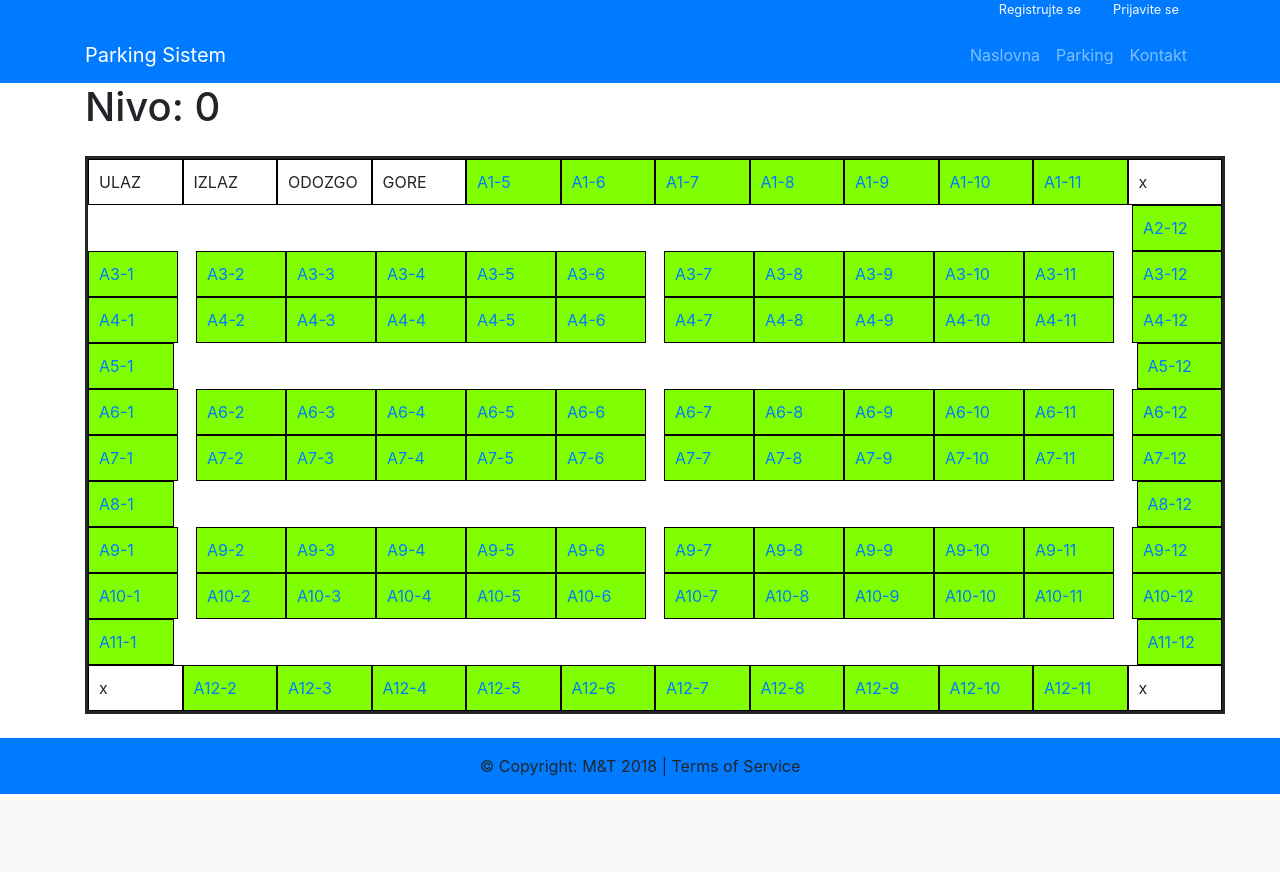
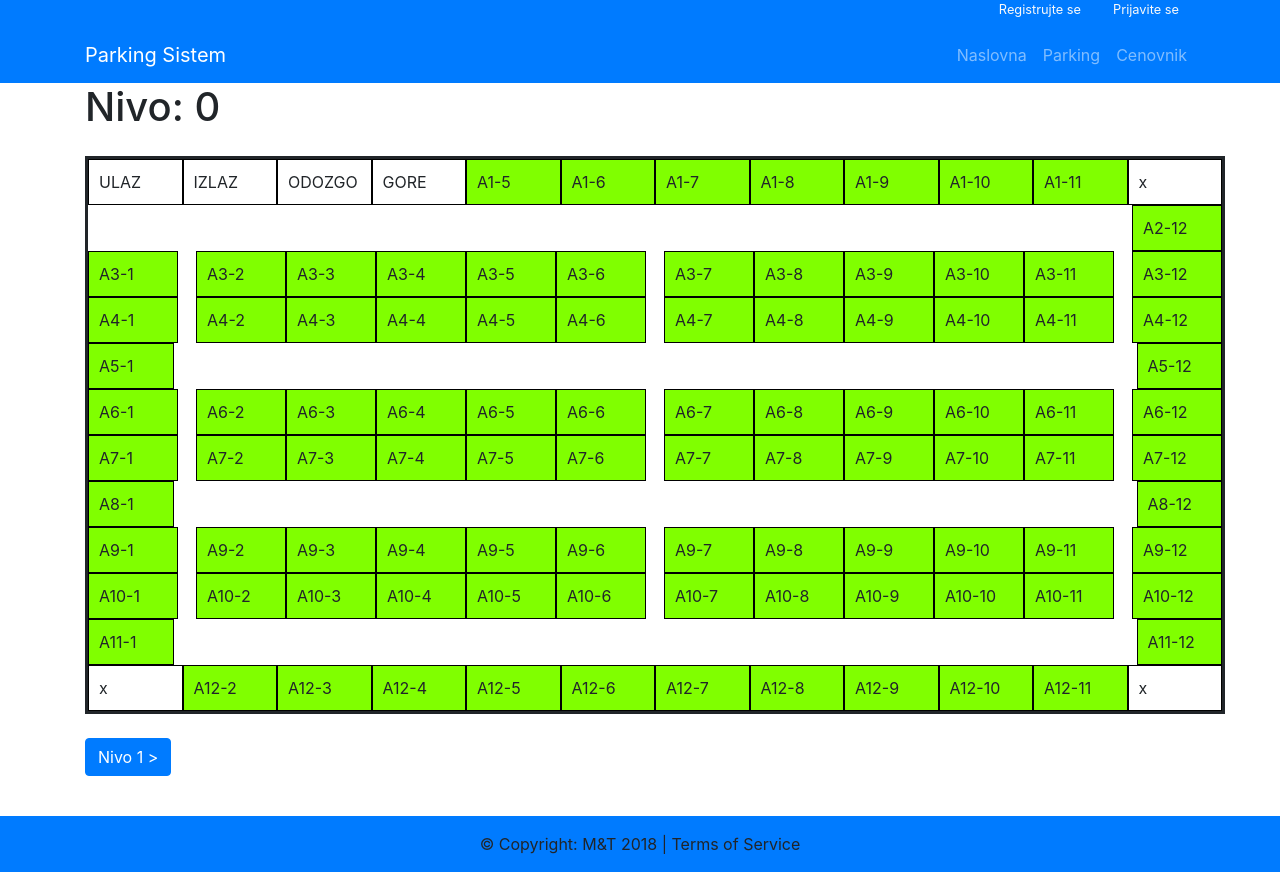
Before and after one commit to Toma1997/Parking-Sistem, a PHP site: page /index.php?stranica=parking&nivo=0 in a window 1280 px wide. Before the commit the page ends 794 px from the top, so only its background shows below. Run offline with PHP 8.4, Linux system fonts and the light colour scheme; data comes from the database, SQL or seed files in the repository.

Commit message:
Gotovo kompletno mapiranje parkinga, ispravka reserve preko url i jos neke sitnice

```diff
--- a/index.php
+++ b/index.php
@@ -40,10 +40,6 @@ switch ($stranica) {
 		include('templates/Client/parking.php');
 		break;
 	case 'reserve' :
-	/*
-	* NAPOMENA: u slucaj direktnog upisa http://localhost/Parking-Sistem/index.php?stranica=reserve javlja se greska
-	* Notice: Undefined index: floor in C:\xampp\htdocs\Parking-Sistem\templates\client\reserve.php on line 4
-	*/
 		anonimac();
 		include('templates/Client/reserve.php');
 		break;
--- a/parking.sql
+++ b/parking.sql
@@ -10,7 +10,7 @@ Target Server Type    : MYSQL
 Target Server Version : 50719
 File Encoding         : 65001
 
-Date: 2018-11-05 01:45:03
+Date: 2018-11-05 04:34:05
 */
 
 SET FOREIGN_KEY_CHECKS=0;
--- a/templates/Client/parking.php
+++ b/templates/Client/parking.php
@@ -1,12 +1,20 @@
 <?php
 
+$nivo = (int)$_GET['nivo'];
+
+if($nivo < 0){
+    $nivo = 0;
+}
+if($nivo > 3){
+    $nivo = 3;
+}
 include("./kernel/database_wrapper.php");
 $db = new Database("parking");
 $db->Connect();
-$db->prikaziParking(0);
+$db->prikaziParking($nivo);
 
 ?>
-<h1> Nivo: 0</h1>
+<h1> Nivo: <?php echo $nivo;?></h1>
 <style>
 .col {
 	 border: 0.5px solid black;
@@ -16,7 +24,6 @@ $db->prikaziParking(0);
 </style>
 <div class="container" style="width:1300px; margin-top: 25px;border-style: solid;">
 
-	<?php if (isset($_SESSION['ADMIN'])):?>
 	<?php while($row = $db->getResult()->fetch_assoc()) {
 
             $color= ($row["occupied"] == '1') ? '#ff4d4d' : '#80ff00';
@@ -24,60 +31,131 @@ $db->prikaziParking(0);
             switch($row['place']){
                 case '1': ?>
                 <div class="row">
-                    <div class="col " style=<?php echo "background-color:".$color?> <?php echo $info; ?> ><?php echo $row["sector"]."-".$row["place"];?></div>
+
+                    <div class="col " style=<?php echo "background-color:".$color?> <?php if (isset($_SESSION['ADMIN'])) {echo $info; }?>>
+                    <?php if (isset($_SESSION['CLIENT'])){?>
+                        <a href="index.php?stranica=reserve<?php echo "&"."floor=".$row["floor"]."&"."sector=".$row["sector"]."&"."place=".$row["place"];?>">
+                        <?php } echo $row["sector"]."-".$row["place"];
+                        if(isset($_SESSION['CLIENT'])) {?></a><?php } ?></div>
+
                 <?php break;
 
+                case '3':
+
+                if($row['sector'] == 'D1'){ ?>
+                <div class="row">
+                    <div class="col">ODOZDO</div><div class="col">DOLE</div>
+                <?php   }  ?>
+
+                <div class="col " style=<?php echo "background-color:".$color?> <?php if (isset($_SESSION['ADMIN'])) {echo $info; }?>>
+                    <?php if (isset($_SESSION['CLIENT'])){?>
+                        <a href="index.php?stranica=reserve<?php echo "&"."floor=".$row["floor"]."&"."sector=".$row["sector"]."&"."place=".$row["place"];?>">
+                        <?php } echo $row["sector"]."-".$row["place"];
+                        if(isset($_SESSION['CLIENT'])) {?></a><?php } ?></div>
+
+                <?php   break;
+
                 case '5':
+
                     if($row['sector'] == 'A1'){ ?>
                     <div class="row">
                         <div class="col">ULAZ</div><div class="col">IZLAZ</div><div class="col">ODOZGO</div><div class="col">GORE</div>
-        <?php   } ?>
-                <div class="col" style=<?php echo "background-color:".$color?> <?php echo $info; ?>><?php echo $row["sector"]."-".$row["place"];?></div>
+            <?php   }
+
+                    if($row['sector'] == 'B1' || $row['sector'] == 'C1'){ ?>
+                    <div class="row">
+                        <div class="col">ODOZDO</div><div class="col">DOLE</div><div class="col">ODOZGO</div><div class="col">GORE</div>
+            <?php   } ?>
+
+                    <div class="col " style=<?php echo "background-color:".$color?> <?php if (isset($_SESSION['ADMIN'])) {echo $info; }?>>
+                        <?php if (isset($_SESSION['CLIENT'])){?>
+                            <a href="index.php?stranica=reserve<?php echo "&"."floor=".$row["floor"]."&"."sector=".$row["sector"]."&"."place=".$row["place"];?>">
+                            <?php } echo $row["sector"]."-".$row["place"];
+                            if(isset($_SESSION['CLIENT'])) {?></a><?php } ?></div>
+
         <?php   break;
 
-                case '12': ?>
-            <?php   if($row["sector"] == 'A5' || $row["sector"] == 'A8' || $row["sector"] == 'A11'){ //prolaz za vozila horizontalno ?>
+                case '12':
+
+                   if($row["sector"] == 'A5' || $row["sector"] == 'A8' || $row["sector"] == 'A11' ||
+                   $row["sector"] == 'B5' || $row["sector"] == 'B8' || $row["sector"] == 'B11' ||
+                   $row["sector"] == 'C5' || $row["sector"] == 'C8' || $row["sector"] == 'C11' ||
+                   $row["sector"] == 'D5' || $row["sector"] == 'D8' || $row["sector"] == 'D11'){ //prolaz za vozila horizontalno ?>
                         <div class="col-0.5">&nbsp;&nbsp;&nbsp;&nbsp;</div>
                         <div class="col-10">&nbsp;</div>
-            <?php   } else if($row["sector"] == 'A2'){ ?>
+            <?php   } else if($row["sector"] == 'A2' || $row["sector"] == 'B2' || $row["sector"] == 'C2' || $row["sector"] == 'D2'){ ?>
                     <div class="row">
                         <div class="col-11">&nbsp;</div>
                         <div class="col-0.5">&nbsp;</div>
             <?php   } else { ?>
                         <div class="col-0.5">&nbsp;&nbsp;&nbsp;&nbsp;</div>
             <?php   } ?>
-                    <div class="col" style=<?php echo "background-color:".$color?> <?php echo $info; ?>><?php echo $row["sector"]."-".$row["place"];?></div>
+
+                <div class="col " style=<?php echo "background-color:".$color?> <?php if (isset($_SESSION['ADMIN'])) {echo $info; }?>>
+                <?php if (isset($_SESSION['CLIENT'])) {?>
+                    <a href="index.php?stranica=reserve<?php echo "&"."floor=".$row["floor"]."&"."sector=".$row["sector"]."&"."place=".$row["place"];?>">
+                    <?php } echo $row["sector"]."-".$row["place"];
+                    if(isset($_SESSION['CLIENT'])) {?></a><?php } ?></div>
+
                 </div>
         <?php   break;
 
                 case '2':
-                    if($row['sector'] != 'A12'){ ?>
+
+                    if($row['sector'] != 'A12' && $row['sector'] != 'B12' && $row['sector'] != 'C12' && $row['sector'] != 'D12'){ ?>
                         <div class="col-0.5">&nbsp;&nbsp;&nbsp;&nbsp;</div>
             <?php   } else { ?>
                     <div class="row">
                         <div class="col">x</div>
              <?php  } ?>
-                    <div class="col" style=<?php echo "background-color:".$color?> <?php echo $info; ?>><?php echo $row["sector"]."-".$row["place"];?></div>
+
+             <div class="col " style=<?php echo "background-color:".$color?> <?php if (isset($_SESSION['ADMIN'])) {echo $info; }?>>
+            <?php if (isset($_SESSION['CLIENT'])){?>
+                <a href="index.php?stranica=reserve<?php echo "&"."floor=".$row["floor"]."&"."sector=".$row["sector"]."&"."place=".$row["place"];?>">
+                <?php } echo $row["sector"]."-".$row["place"];
+                if(isset($_SESSION['CLIENT'])) {?></a><?php } ?></div>
 
             <?php   break;
 
                 case '7':
-                    if($row['sector'] != 'A12' && $row['sector'] != 'A1'){ ?>
+
+                    if($row['sector'] != 'A12' && $row['sector'] != 'A1' && $row['sector'] != 'B12' && $row['sector'] != 'B1' &&
+                        $row['sector'] != 'C12' && $row['sector'] != 'C1' && $row['sector'] != 'D12' && $row['sector'] != 'D1'){ ?>
                         <div class="col-0.5">&nbsp;&nbsp;&nbsp;&nbsp;</div>
             <?php   } ?>
-                    <div class="col" style=<?php echo "background-color:".$color?> <?php echo $info; ?>><?php echo $row["sector"]."-".$row["place"];?></div>
+
+            <div class="col " style=<?php echo "background-color:".$color?> <?php if (isset($_SESSION['ADMIN'])) {echo $info; }?>>
+            <?php if (isset($_SESSION['CLIENT'])){?>
+                <a href="index.php?stranica=reserve<?php echo "&"."floor=".$row["floor"]."&"."sector=".$row["sector"]."&"."place=".$row["place"];?>">
+                <?php } echo $row["sector"]."-".$row["place"];
+                if(isset($_SESSION['CLIENT'])) {?></a><?php } ?></div>
+
             <?php break;
 
                 case '11': ?>
-                    <div class="col" style=<?php echo "background-color:".$color?> <?php echo $info; ?>><?php echo $row["sector"]."-".$row["place"];?></div>
-                   <?php if($row['sector'] == 'A12' || $row['sector'] == 'A1'){ ?>
+
+                    <div class="col " style=<?php echo "background-color:".$color?> <?php if (isset($_SESSION['ADMIN'])) {echo $info; }?>>
+                    <?php if (isset($_SESSION['CLIENT'])){?>
+                        <a href="index.php?stranica=reserve<?php echo "&"."floor=".$row["floor"]."&"."sector=".$row["sector"]."&"."place=".$row["place"];?>">
+                        <?php } echo $row["sector"]."-".$row["place"];
+                        if(isset($_SESSION['CLIENT'])) {?></a><?php } ?></div>
+
+                   <?php if($row['sector'] == 'A12' || $row['sector'] == 'A1' || $row['sector'] == 'B12' || $row['sector'] == 'B1' ||
+                            $row['sector'] == 'C12' || $row['sector'] == 'C1' || $row['sector'] == 'D12' || $row['sector'] == 'D1'){ ?>
                         <div class="col">x</div>
                     </div>
             <?php   } ?>
 
         <?php break;
+
                 default: ?>
-                    <div class="col" style=<?php echo "background-color:".$color?> <?php echo $info; ?>><?php echo $row["sector"]."-".$row["place"];?></div>
+
+                    <div class="col " style=<?php echo "background-color:".$color?> <?php if (isset($_SESSION['ADMIN'])) {echo $info; }?>>
+                    <?php if (isset($_SESSION['CLIENT'])) {?>
+                        <a href="index.php?stranica=reserve<?php echo "&"."floor=".$row["floor"]."&"."sector=".$row["sector"]."&"."place=".$row["place"];?>">
+                        <?php } echo $row["sector"]."-".$row["place"];
+                        if(isset($_SESSION['CLIENT'])) {?></a><?php } ?></div>
+
                 <?php break;
             }
 
@@ -116,73 +194,14 @@ $db->prikaziParking(0);
     </div>
   </div>
 </div>
-
-
-	<?php else:?>
-	<?php while($row = $db->getResult()->fetch_assoc()) {
-
-            $color= ($row["occupied"] == '1') ? '#ff4d4d' : '#80ff00';
-            switch($row['place']){
-                case '1': ?>
-                <div class="row">
-                    <div class="col" style=<?php echo "background-color:".$color?> ><a href="index.php?stranica=reserve<?php echo "&"."floor=".$row["floor"]."&"."sector=".$row["sector"]."&"."place=".$row["place"];?>"><?php echo $row["sector"]."-".$row["place"];?></a></div>
-                <?php break;
-
-                case '5':
-                    if($row['sector'] == 'A1'){ ?>
-                    <div class="row">
-                        <div class="col">ULAZ</div><div class="col">IZLAZ</div><div class="col">ODOZGO</div><div class="col">GORE</div>
-        <?php   } ?>
-                <div class="col" style=<?php echo "background-color:".$color?> ><a href="index.php?stranica=reserve<?php echo "&"."floor=".$row["floor"]."&"."sector=".$row["sector"]."&"."place=".$row["place"];?>"><?php echo $row["sector"]."-".$row["place"];?></a></div>
-        <?php   break;
-
-                case '12': ?>
-            <?php   if($row["sector"] == 'A5' || $row["sector"] == 'A8' || $row["sector"] == 'A11'){ //prolaz za vozila horizontalno ?>
-                        <div class="col-0.5">&nbsp;&nbsp;&nbsp;&nbsp;</div>
-                        <div class="col-10">&nbsp;</div>
-            <?php   } else if($row["sector"] == 'A2'){ ?>
-                    <div class="row">
-                        <div class="col-11">&nbsp;</div>
-                        <div class="col-0.5">&nbsp;</div>
-            <?php   } else { ?>
-                        <div class="col-0.5">&nbsp;&nbsp;&nbsp;&nbsp;</div>
-            <?php   } ?>
-                    <div class="col" style=<?php echo "background-color:".$color?> ><a href="index.php?stranica=reserve<?php echo "&"."floor=".$row["floor"]."&"."sector=".$row["sector"]."&"."place=".$row["place"];?>"><?php echo $row["sector"]."-".$row["place"];?></a></div>
-                </div>
-        <?php   break;
-
-                case '2':
-                    if($row['sector'] != 'A12'){ ?>
-                        <div class="col-0.5">&nbsp;&nbsp;&nbsp;&nbsp;</div>
-            <?php   } else { ?>
-                    <div class="row">
-                        <div class="col">x</div>
-             <?php  } ?>
-                    <div class="col" style=<?php echo "background-color:".$color?> ><a href="index.php?stranica=reserve<?php echo "&"."floor=".$row["floor"]."&"."sector=".$row["sector"]."&"."place=".$row["place"];?>"><?php echo $row["sector"]."-".$row["place"];?></a></div>
-
-            <?php   break;
-
-                case '7':
-                    if($row['sector'] != 'A12' && $row['sector'] != 'A1'){ ?>
-                        <div class="col-0.5">&nbsp;&nbsp;&nbsp;&nbsp;</div>
-            <?php   } ?>
-                    <div class="col" style=<?php echo "background-color:".$color?> ><a href="index.php?stranica=reserve<?php echo "&"."floor=".$row["floor"]."&"."sector=".$row["sector"]."&"."place=".$row["place"];?>"><?php echo $row["sector"]."-".$row["place"];?></a></div>
-            <?php break;
-
-                case '11': ?>
-                    <div class="col" style=<?php echo "background-color:".$color?> ><a href="index.php?stranica=reserve<?php echo "&"."floor=".$row["floor"]."&"."sector=".$row["sector"]."&"."place=".$row["place"];?>"><?php echo $row["sector"]."-".$row["place"];?></a></div>
-                   <?php if($row['sector'] == 'A12' || $row['sector'] == 'A1'){ ?>
-                        <div class="col">x</div>
-                    </div>
-            <?php   } ?>
-
-        <?php break;
-                default: ?>
-                    <div class="col" style=<?php echo "background-color:".$color?> ><a href="index.php?stranica=reserve<?php echo "&"."floor=".$row["floor"]."&"."sector=".$row["sector"]."&"."place=".$row["place"];?>"><?php echo $row["sector"]."-".$row["place"];?></a></div>
-                <?php break;
-            }
-
-        }
-    ?>
-	<?php endif;?>
 </div>
+<br>
+<div class="form-group">
+    <?php
+    if($nivo > 0){ //$noviNivo = $nivo - 1;?>
+        <a class="btn btn-primary" href=<?php echo "index.php?stranica=parking&nivo=".($nivo-1);?>>Nivo <?php echo ($nivo-1);?> <</a>
+   <?php }
+    if($nivo < 3){ //$noviNivo = $nivo + 1;?>
+        <a class="btn btn-primary" href=<?php echo "index.php?stranica=parking&nivo=".($nivo+1);?>>Nivo <?php echo ($nivo+1);?> ></a>
+   <?php } ?>
+</div>
--- a/templates/main/menu.php
+++ b/templates/main/menu.php
@@ -9,20 +9,14 @@
         </button>
       <div class="collapse navbar-collapse" id="navbarResponsive">
           <ul class="navbar-nav ml-auto">
+						<li class="nav-item"><a class="nav-link" href="index.php?stranica=">Naslovna</a>
+						<li class="nav-item"><a class="nav-link" href="index.php?stranica=parking&nivo=0">Parking</a>
+						<li class="nav-item"><a class="nav-link" href="index.php?stranica=price">Cenovnik</a>
 			<?php if (isset($_SESSION['CLIENT'])): ?>
-				<li class="nav-item"><a class="nav-link" href="index.php?stranica=">Naslovna</a>
-				<li class="nav-item"><a class="nav-link" href="index.php?stranica=parking">Parking</a>
-				<li class="nav-item"><a class="nav-link" href="index.php?stranica=price">Cenovnik</a>
-				<li class="nav-item"><a class="nav-link" href="index.php?stranica=contact">Kontakt</a>
+						<li class="nav-item"><a class="nav-link" href="index.php?stranica=contact">Kontakt</a>
 			<?php elseif (isset($_SESSION['ADMIN'])): ?>
-				<li class="nav-item"><a class="nav-link" href="index.php?stranica=">Naslovna</a>
-				<li class="nav-item"><a class="nav-link" href="index.php?stranica=parking">Parking</a>
 				<li class="nav-item"><a class="nav-link" href="index.php?stranica=messages">Poruke</a>
 				<li class="nav-item"><a class="nav-link" href="index.php?stranica=addAdmin">Dodaj Admina</a>
-				<?php else: ?>
-				<li class="nav-item"><a class="nav-link" href="index.php?stranica=">Naslovna</a>
-				<li class="nav-item"><a class="nav-link" href="index.php?stranica=parking">Parking</a>
-				<li class="nav-item"><a class="nav-link" href="index.php?stranica=contact">Kontakt</a>
 		    <?php endif; ?>
           </ul>
       </div>
```
Also changed, not shown: templates/Client/reserve.php (+3 -9 lines).
